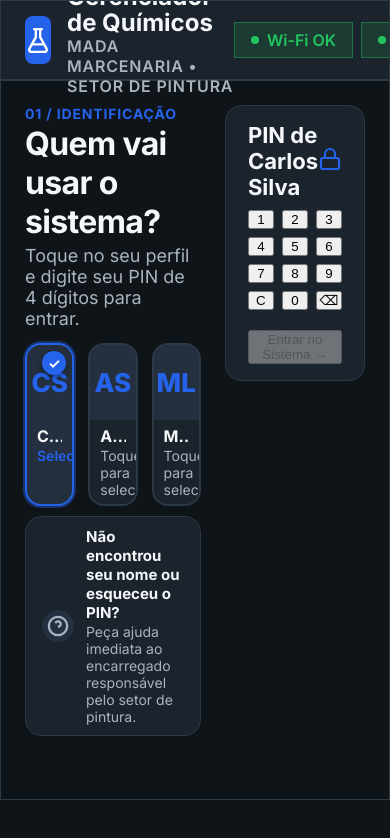
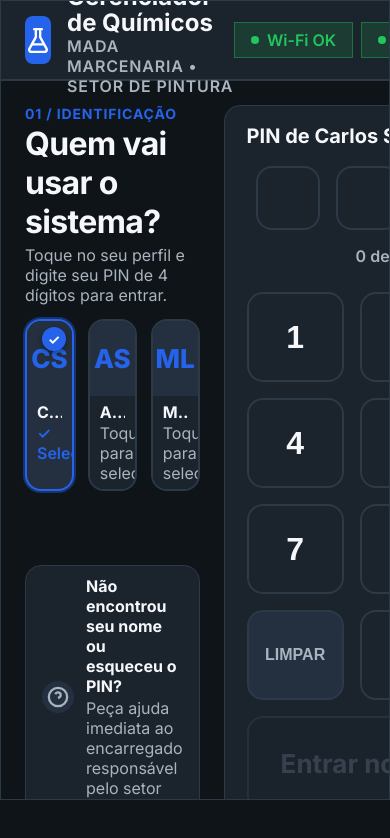
Before and after one commit to CarvalhoNathan/mada, a React (Vite) app: page / in a window 390 px wide. Shown: the top 838 px of the page. Built offline with nearby package versions, Linux system fonts and the light colour scheme.

Commit message:
feat: enhance industrial tablet UX, touch targets, typography, and keypad responsiveness

```diff
--- a/src/components/ui/NumericKeypad.tsx
+++ b/src/components/ui/NumericKeypad.tsx
@@ -8,6 +8,7 @@ export interface NumericKeypadProps {
   onConfirm?: () => void;
   confirmLabel?: string;
   disabled?: boolean;
+  confirmDisabled?: boolean;
 }
 
 /**
@@ -23,8 +24,35 @@ export const NumericKeypad: React.FC<NumericKeypadProps> = ({
   onConfirm,
   confirmLabel = 'Confirmar',
   disabled = false,
+  confirmDisabled = false,
 }) => {
   const handleDigit = onDigit || onKeyPress || (() => {});
+
+  const triggerHaptic = (ms = 25) => {
+    if (typeof window !== 'undefined' && 'vibrate' in navigator) {
+      try {
+        navigator.vibrate(ms);
+      } catch {
+        // Silently ignore if not supported
+      }
+    }
+  };
+
+  const onDigitPress = (num: string) => {
+    triggerHaptic(20);
+    handleDigit(num);
+  };
+
+  const onBackspacePress = () => {
+    triggerHaptic(30);
+    onBackspace();
+  };
+
+  const onClearPress = () => {
+    triggerHaptic(35);
+    onClear();
+  };
+
   const digits = ['1', '2', '3', '4', '5', '6', '7', '8', '9'];
 
   return (
@@ -35,7 +63,7 @@ export const NumericKeypad: React.FC<NumericKeypadProps> = ({
             key={num}
             type="button"
             className="ds-keypad-btn ds-keypad-digit"
-            onClick={() => handleDigit(num)}
+            onClick={() => onDigitPress(num)}
             disabled={disabled}
           >
             {num}
@@ -45,7 +73,7 @@ export const NumericKeypad: React.FC<NumericKeypadProps> = ({
         <button
           type="button"
           className="ds-keypad-btn ds-keypad-action ds-keypad-clear"
-          onClick={onClear}
+          onClick={onClearPress}
           disabled={disabled}
           aria-label="Limpar todos os dígitos"
         >
@@ -55,7 +83,7 @@ export const NumericKeypad: React.FC<NumericKeypadProps> = ({
         <button
           type="button"
           className="ds-keypad-btn ds-keypad-digit"
-          onClick={() => handleDigit('0')}
+          onClick={() => onDigitPress('0')}
           disabled={disabled}
         >
           0
@@ -64,7 +92,7 @@ export const NumericKeypad: React.FC<NumericKeypadProps> = ({
         <button
           type="button"
           className="ds-keypad-btn ds-keypad-action ds-keypad-backspace"
-          onClick={onBackspace}
+          onClick={onBackspacePress}
           disabled={disabled}
           aria-label="Apagar último dígito"
         >
@@ -77,7 +105,7 @@ export const NumericKeypad: React.FC<NumericKeypadProps> = ({
           type="button"
           className="ds-btn ds-btn-primary ds-btn-lg ds-keypad-confirm-btn"
           onClick={onConfirm}
-          disabled={disabled}
+          disabled={disabled || confirmDisabled}
         >
           {confirmLabel} →
         </button>
--- a/src/screens/ScreenAuth.tsx
+++ b/src/screens/ScreenAuth.tsx
@@ -1,6 +1,8 @@
-import React, { useState } from 'react';
+import React, { useState, useCallback, useEffect } from 'react';
 import { Operator } from '../types';
 import { PIN_ERRO_SIMULADO } from '../data';
+import { PinInput } from '../components/ui/PinInput';
+import { NumericKeypad } from '../components/ui/NumericKeypad';
 
 interface ScreenAuthProps {
   operators: Operator[];
@@ -10,8 +12,6 @@ interface ScreenAuthProps {
   showToast: (msg: string, type?: 'info' | 'success' | 'warn' | 'danger') => void;
   isOffline?: boolean;
 }
-
-const PIN_KEYS = ['1', '2', '3', '4', '5', '6', '7', '8', '9', 'C', '0', '⌫'];
 
 function getInitials(name: string): string {
   const parts = name.trim().split(' ').filter(Boolean);
@@ -32,51 +32,70 @@ export const ScreenAuth: React.FC<ScreenAuthProps> = ({
   const [pinEntered, setPinEntered] = useState<string>('');
   const [hasError, setHasError] = useState<boolean>(false);
 
-  const handleKeyPress = (key: string) => {
-    if (key === 'C') {
-      handleClear();
-      return;
-    }
-    if (key === '⌫') {
-      handleBackspace();
-      return;
-    }
-    if (pinEntered.length < 4) {
-      if (hasError) setHasError(false);
-      setPinEntered(prev => prev + key);
-    }
-  };
-
-  const handleClear = () => {
+  const handleClear = useCallback(() => {
     setPinEntered('');
     setHasError(false);
-  };
+  }, []);
 
-  const handleBackspace = () => {
-    if (hasError) setHasError(false);
+  const handleBackspace = useCallback(() => {
+    setHasError(false);
     setPinEntered(prev => prev.slice(0, -1));
-  };
+  }, []);
 
-  const handleSubmit = () => {
+  const handleSubmit = useCallback((candidatePin?: string) => {
+    const pin = candidatePin ?? pinEntered;
     if (isOffline) {
       showToast('Ação indisponível: Sistema offline.', 'danger');
       return;
     }
-    if (pinEntered.length < 4) {
+    if (pin.length < 4) {
       showToast('Por favor, digite os 4 dígitos do seu PIN.', 'warn');
       return;
     }
-    if (pinEntered === PIN_ERRO_SIMULADO) {
+    if (pin === PIN_ERRO_SIMULADO) {
       setHasError(true);
       setTimeout(() => {
         setPinEntered('');
         setHasError(false);
-      }, 800);
+      }, 1000);
       return;
     }
 
     onSuccessAuth();
-  };
+  }, [pinEntered, isOffline, showToast, onSuccessAuth]);
+
+  const handleDigit = useCallback((digit: string) => {
+    if (pinEntered.length < 4) {
+      setHasError(false);
+      const nextPin = pinEntered + digit;
+      setPinEntered(nextPin);
+      if (nextPin.length === 4) {
+        setTimeout(() => {
+          handleSubmit(nextPin);
+        }, 150);
+      }
+    }
+  }, [pinEntered, handleSubmit]);
+
+  // Suporte a teclado físico para conveniência e acessibilidade
+  useEffect(() => {
+    const handleKeyDown = (e: KeyboardEvent) => {
+      if (e.target instanceof HTMLInputElement || e.target instanceof HTMLTextAreaElement) {
+        return;
+      }
+      if (e.key >= '0' && e.key <= '9') {
+        handleDigit(e.key);
+      } else if (e.key === 'Backspace') {
+        handleBackspace();
+      } else if (e.key === 'Escape' || e.key === 'Delete') {
+        handleClear();
+      } else if (e.key === 'Enter') {
+        handleSubmit();
+      }
+    };
+    window.addEventListener('keydown', handleKeyDown);
+    return () => window.removeEventListener('keydown', handleKeyDown);
+  }, [handleDigit, handleBackspace, handleClear, handleSubmit]);
 
   return (
     <div className="auth-grid">
@@ -86,7 +105,9 @@ export const ScreenAuth: React.FC<ScreenAuthProps> = ({
           <div className="section-header-compact">
             <div className="section-tag">01 / IDENTIFICAÇÃO</div>
             <h2 className="section-title">Quem vai usar o sistema?</h2>
-            <p className="section-desc">Toque no seu perfil e digite seu PIN de 4 dígitos para entrar.</p>
+            <p className="section-desc" style={{ fontSize: 'var(--fs-small)' }}>
+              Toque no seu perfil e digite seu PIN de 4 dígitos para entrar.
+            </p>
           </div>
 
           <div className="operators-grid">
@@ -102,6 +123,7 @@ export const ScreenAuth: React.FC<ScreenAuthProps> = ({
                     onSelectOperator(op);
                     handleClear();
                   }}
+                  style={{ minHeight: '64px' }}
                 >
                   <span className="operator-check-badge">✓</span>
                   <div
@@ -122,8 +144,8 @@ export const ScreenAuth: React.FC<ScreenAuthProps> = ({
                   </div>
                   <div className="operator-card-body">
                     <span className="operator-name">{opName}</span>
-                    <span className="operator-status-label">
-                      {isSelected ? 'Selecionado(a)' : 'Toque para selecionar'}
+                    <span className="operator-status-label" style={{ fontSize: 'var(--fs-small)' }}>
+                      {isSelected ? '✓ Selecionado(a)' : 'Toque para selecionar'}
                     </span>
                   </div>
                 </div>
@@ -141,18 +163,20 @@ export const ScreenAuth: React.FC<ScreenAuthProps> = ({
             </svg>
           </div>
           <div className="help-text">
-            <h4>Não encontrou seu nome ou esqueceu o PIN?</h4>
-            <p>Peça ajuda imediata ao encarregado responsável pelo setor de pintura.</p>
+            <h4 style={{ fontSize: 'var(--fs-small)', margin: 0 }}>Não encontrou seu nome ou esqueceu o PIN?</h4>
+            <p style={{ fontSize: 'var(--fs-small)', margin: '2px 0 0' }}>Peça ajuda imediata ao encarregado responsável pelo setor de pintura.</p>
           </div>
         </div>
       </div>
 
-      {/* Coluna PIN e Teclado */}
+      {/* Coluna PIN e Teclado com componentes do Design System */}
       <div className="pin-column">
-        <div className="pin-pad-card">
-          <div>
-            <div className="pin-header">
-              <h3 className="pin-title">PIN de {selectedOperator.nome || selectedOperator.name}</h3>
+        <div className="pin-pad-card" style={{ display: 'flex', flexDirection: 'column', alignItems: 'center' }}>
+          <div style={{ width: '100%', marginBottom: '12px' }}>
+            <div className="pin-header" style={{ marginBottom: '8px' }}>
+              <h3 className="pin-title" style={{ fontSize: '20px', color: 'var(--text)' }}>
+                PIN de {selectedOperator.nome || selectedOperator.name}
+              </h3>
               <div className="pin-lock-icon">
                 <svg width="24" height="24" viewBox="0 0 24 24" fill="none" stroke="currentColor" strokeWidth="2.2">
                   <rect x="3" y="11" width="18" height="11" rx="2" ry="2" />
@@ -161,49 +185,29 @@ export const ScreenAuth: React.FC<ScreenAuthProps> = ({
               </div>
             </div>
 
-            {/* Display de 4 Dígitos */}
-            <div className={`pin-display-dots ${hasError ? 'error-shake' : ''}`}>
-              {[0, 1, 2, 3].map((idx) => {
-                const filled = pinEntered.length > idx;
-                return (
-                  <div key={idx} className={`pin-dot ${filled ? 'filled' : ''}`}>
-                    {filled ? '•' : ''}
-                  </div>
-                );
-              })}
-            </div>
-
-            {hasError && (
-              <div className="pin-error-text">
-                {import.meta.env.DEV
+            {/* Componente Canônico PinInput com animação de Shake */}
+            <PinInput
+              length={4}
+              value={pinEntered}
+              hasError={hasError}
+              errorMessage={
+                import.meta.env.DEV
                   ? 'PIN incorreto. Tente novamente ou use 1234.'
-                  : 'PIN incorreto. Tente novamente.'}
-              </div>
-            )}
+                  : 'PIN incorreto. Tente novamente.'
+              }
+            />
           </div>
 
-          {/* Teclado Numérico (Botões grandes táteis) */}
-          <div className="keypad-grid">
-            {PIN_KEYS.map((k) => (
-              <button
-                key={k}
-                type="button"
-                className={`keypad-btn ${k === 'C' ? 'btn-clear' : ''} ${k === '⌫' ? 'btn-back' : ''}`}
-                onClick={() => handleKeyPress(k)}
-              >
-                {k}
-              </button>
-            ))}
-          </div>
-
-          <button
-            type="button"
-            className="btn-enter"
-            onClick={handleSubmit}
-            disabled={pinEntered.length < 4 || isOffline}
-          >
-            Entrar no Sistema →
-          </button>
+          {/* Componente Canônico NumericKeypad com teclas táteis de 90px */}
+          <NumericKeypad
+            onDigit={handleDigit}
+            onBackspace={handleBackspace}
+            onClear={handleClear}
+            onConfirm={() => handleSubmit()}
+            confirmLabel="Entrar no Sistema"
+            disabled={isOffline}
+            confirmDisabled={pinEntered.length < 4 || isOffline}
+          />
         </div>
       </div>
     </div>
--- a/src/screens/ScreenReturn.tsx
+++ b/src/screens/ScreenReturn.tsx
@@ -167,13 +167,13 @@ export const ScreenReturn: React.FC<ScreenReturnProps> = ({
                   <svg viewBox="0 0 100 100" fill="black">
                     <path d="M0 0h30v30H0zm5 5h20v20H5zm35-5h30v30H40zm5 5h20v20H45zM0 40h30v30H0zm5 5h20v20H5zm45 5h10v10H50zm15 0h15v15H65zm0 25h10v10H65zm-25 0h10v10H40zm15 15h10v10H55z" />
                   </svg>
-                  <span style={{ fontSize: '11px', fontWeight: 700, color: '#1e293b', marginTop: '4px' }}>
+                  <span style={{ fontSize: 'var(--fs-small)', fontWeight: 700, color: 'var(--bg)', marginTop: '4px' }}>
                     {codigoEtiqueta}
                   </span>
                 </div>
               </div>
 
-              <div style={{ marginTop: '10px', fontSize: '12px', color: 'var(--text-muted)', textAlign: 'center', borderTop: '1px solid var(--border)', paddingTop: '6px' }}>
+              <div style={{ marginTop: '10px', fontSize: 'var(--fs-small)', color: 'var(--text-muted)', textAlign: 'center', borderTop: '1px solid var(--border)', paddingTop: '6px' }}>
                 DEVOLUÇÃO EM CONFORMIDADE • PROIBIDO DESCARTE EM RALO INDUSTRIAL
               </div>
             </div>
--- a/src/styles/design-system.css
+++ b/src/styles/design-system.css
@@ -363,7 +363,7 @@
   font-size: var(--fs-small);
   font-weight: 700;
   text-transform: uppercase;
-  background-color: #243040;
+  background-color: var(--card-hover);
   color: var(--text-muted);
 }
 
```
Also changed, not shown: src/components/ui/NumberStepper.tsx (+12 -0 lines), src/screens/ScreenOS.tsx (+25 -14 lines), src/styles/styles.css (+29 -25 lines).
